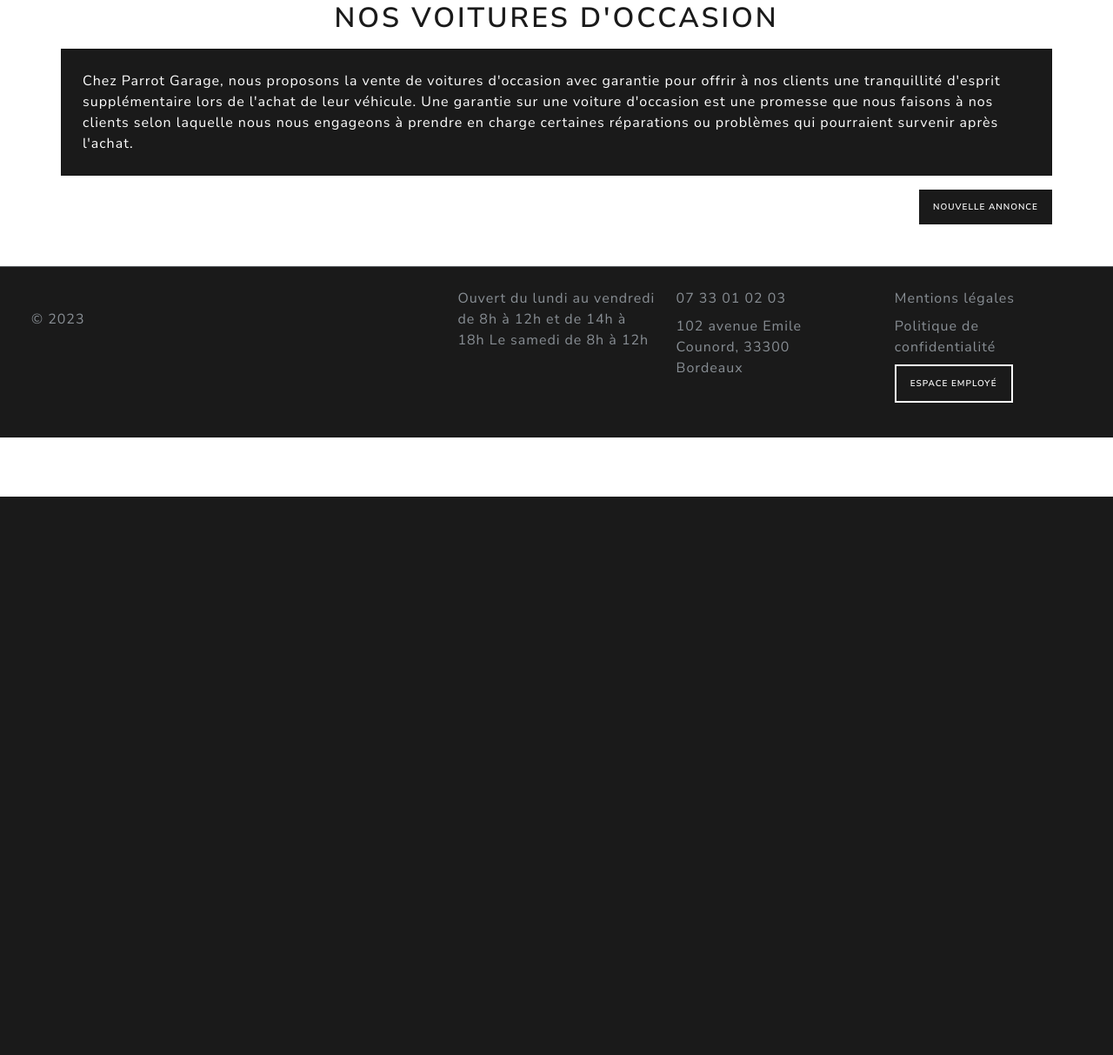
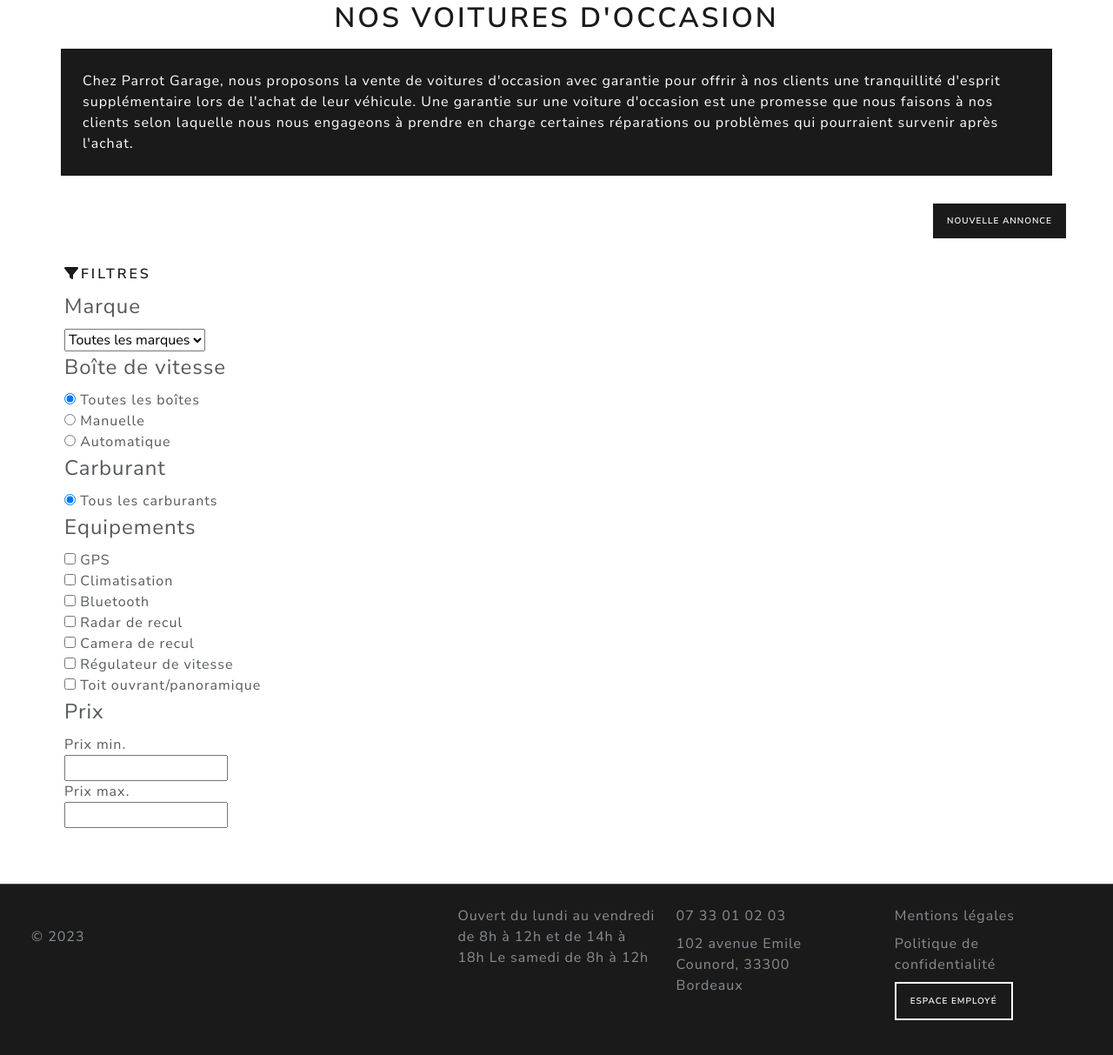
Before and after one commit to SarahRichefeu/app, a Symfony app: template templates/catalogue/index.html.twig in a window 1280 px wide. Shown: the part 229-1442 px from the top of the page at 87% size. Before the commit the page ends 800 px from the top, so only its background shows below. Run offline with Twig, Linux system fonts and the light colour scheme; the template is opened without the code that fills it, so the values that code supplies are empty; some libraries are stand-ins or nearby versions.

Commit message:
Filter form done

```diff
--- /dev/null
+++ b/public/scripts/search.js
@@ -0,0 +1 @@
+// Récupération de tous les noeuds nécessaires
--- a/src/Controller/CatalogueController.php
+++ b/src/Controller/CatalogueController.php
@@ -5,6 +5,7 @@ namespace App\Controller;
 use App\Entity\Car;
 use App\Form\CarType;
 use App\Repository\CarRepository;
+use App\Repository\FuelRepository;
 use Symfony\Component\HttpFoundation\Request;
 use Symfony\Component\HttpFoundation\Response;
 use Symfony\Component\Routing\Annotation\Route;
@@ -15,11 +16,12 @@ use Symfony\Component\String\Slugger\SluggerInterface;
 class CatalogueController extends AbstractController
 {
     #[Route('/catalogue', name: 'catalogue')]
-    public function index(CarRepository $repository): Response
+    public function index(CarRepository $repository, FuelRepository $fuelRepo): Response
     {
         return $this->render('catalogue/index.html.twig', [
             'controller_name' => 'CatalogueController',
             'cars' => $repository->findAll(),
+            'fuels' => $fuelRepo->findAll()
         ]);
     }
 
--- a/src/Form/CarType.php
+++ b/src/Form/CarType.php
@@ -20,6 +20,12 @@ class CarType extends AbstractType
     public function buildForm(FormBuilderInterface $builder, array $options): void
     {
         $builder
+            ->add('brand', TextType::class, [
+                'label' => 'Marque',
+                'attr' => [
+                    'placeholder' => 'Marque du véhicule'
+                ]
+            ])
             ->add('model', TextType::class, [
                 'label' => 'Modèle',
                 'attr' => [
--- a/templates/catalogue/index.html.twig
+++ b/templates/catalogue/index.html.twig
@@ -13,17 +13,21 @@
                 selon laquelle nous nous engageons à prendre en charge certaines réparations ou problèmes qui pourraient survenir après l'achat.</p>
         </div>
 
-        <div class="d-flex justify-content-end">
+
+        <div class="d-flex justify-content-end m-3">
             <a href="{{ path('car_add') }}" class="btn btn-sm btn-primary">Nouvelle annonce</a>
         </div>
 
-        <div class=" d-flex justify-content-center">
+        <div class="row">
+            {% include "partials/_filtre.html.twig" %}
+
+            <div class="col-lg-9">
+                <div class="row justify-content-evenly">
                     {% for car in cars %}
-            <div class="card m-3" style="max-width:350px">
-                <img src="{{ asset('uploads/' ~ car.picture) }}" class="card-img-top" alt="..." style="max-height: 250px">
+                    <div class="card col-lg-5 m-2">
+                        <img src="{{ asset('uploads/' ~ car.picture) }}" class="card-img-top" alt="..." style="height: 250px">
                         <div class="card-body">
-                    <h5 class="card-title">{{ car.model }}</h5>
-                </div>
+                            <h5 class="card-title">{{ car.brand }} {{ car.model }}</h5>
                             <ul class="list-group list-group-flush">
                                 <li class="list-group-item">Motorisation: {{ car.motor }}</li>
                                 <li class="list-group-item">{{ car.year }} - {{ car.mileage }} km.</li>
@@ -31,7 +35,8 @@
                                 <li class="list-group-item">{{ car.equipments }}</li>
                                 <li class="list-group-item fs-4 text-info">{{ car.price }} euros.</li>
                             </ul>
-                <div class="card-body">
+                        </div>
+                        <div class="card-footer">
                             <a href="{{ path('car_show', {'id': car.id}) }}" class="card-link">Voir plus</a>
                             {% if app.user %}
                             <a href="{{ path('car_edit', {'id': car.id}) }}" class="card-link">Modifier</a>
@@ -42,4 +47,7 @@
                     {% endfor %}
                 </div>
             </div>
+        </div>
+
+    </div>
 {% endblock %}
--- /dev/null
+++ b/templates/partials/_filtre.html.twig
@@ -0,0 +1,93 @@
+<form action="" class="col-lg-3 p-3">
+    <h5><i class="fa-solid fa-filter" style="color: #1a1a1a;"></i>Filtres</h5>
+
+    <fieldset>
+        <legend>Marque</legend>
+        <select name="brand" id="brand">
+            <option value="allBrand">Toutes les marques</option>
+            {% for car in cars %}
+                <option value="{{car.brand ~ car.id }}">{{ car.brand }}</option>
+            {% endfor %}
+        </select>
+    </fieldset>
+
+    <fieldset>
+        <legend>Boîte de vitesse</legend>
+        <div>
+            <input type="radio" id="allGear" class="gear" value="all"
+                    checked>
+            <label for="allGear">Toutes les boîtes</label>
+        </div>
+        <div>
+            <input type="radio" id="manual" class="gear" value="manual">
+            <label for="manual">Manuelle</label>
+        </div>
+        <div>
+            <input type="radio" id="auto" class="gear" value="auto">
+            <label for="auto">Automatique</label>
+        </div>
+    </fieldset>
+
+    <fieldset>
+        <legend>Carburant</legend>
+            <div>
+                <input type="radio" id="allFuel" class="fuel" value="all"
+                        checked>
+                <label for="allFuel">Tous les carburants</label>
+            </div>
+            {% for fuel in fuels %}
+            <div>
+                <input type="radio" id="{{ fuel.id }}" class="fuel" value="{{ fuel.id }}">
+                <label for="{{ fuel.id }}">{{ fuel.name }}</label>
+            </div>
+            {% endfor %}
+    </fieldset>
+
+    <fieldset>
+        <legend>Equipements</legend>
+
+        <div>
+          <input type="checkbox" id="GPS" class="equipments">
+          <label for="GPS">GPS</label>
+        </div>
+
+        <div>
+          <input type="checkbox" id="clim" class="equipments">
+          <label for="clim">Climatisation</label>
+        </div>
+
+        <div>
+          <input type="checkbox" id="bluetooth" class="equipments">
+          <label for="bluetooth">Bluetooth</label>
+        </div>
+
+        <div>
+          <input type="checkbox" id="reversing-radar" class="equipments">
+          <label for="reversing-radar">Radar de recul</label>
+        </div>
+
+        <div>
+          <input type="checkbox" id="reversing-camera" class="equipments">
+          <label for="reversing-camera">Camera de recul</label>
+        </div>
+
+        <div>
+          <input type="checkbox" id="speed-regulator" class="equipments">
+          <label for="speed-regulator">Régulateur de vitesse</label>
+        </div>
+
+        <div>
+          <input type="checkbox" id="sunroof" class="equipments">
+          <label for="sunroof">Toit ouvrant/panoramique</label>
+        </div>
+    </fieldset>
+
+    <fieldset>
+        <legend>Prix</legend>
+        <label for="minPrice">Prix min.</label>
+        <input type="number" class="price" id="minPrice">
+        <label for="maxPrice">Prix max.</label>
+        <input type="number" class="price" id="maxPrice">
+    </fieldset>
+
+</form>
--- a/templates/partials/_footer.html.twig
+++ b/templates/partials/_footer.html.twig
@@ -36,3 +36,4 @@
      </div>
 </footer>
         <script src="https://cdn.jsdelivr.net/npm/bootstrap@5.3.0/dist/js/bootstrap.bundle.min.js" integrity="sha384-geWF76RCwLtnZ8qwWowPQNguL3RmwHVBC9FhGdlKrxdiJJigb/j/68SIy3Te4Bkz" crossorigin="anonymous"></script>
+        <script src="{{ asset('scripts/search.js') }}"></script>
```
Also changed, not shown: migrations/Version20230713131139.php (added, +31 -0 lines), src/Entity/Car.php (+15 -0 lines), public/uploads/2019-essais-presse-nouvelle-renault-zoe-en-sardaigne-64b00a79e544d.jpg (added), public/uploads/images-64b00be27d8f8.jpg (added), public/uploads/images-64b00d035c7f1.jpg (added). Lines whose indentation alone changed are shown as unchanged.
